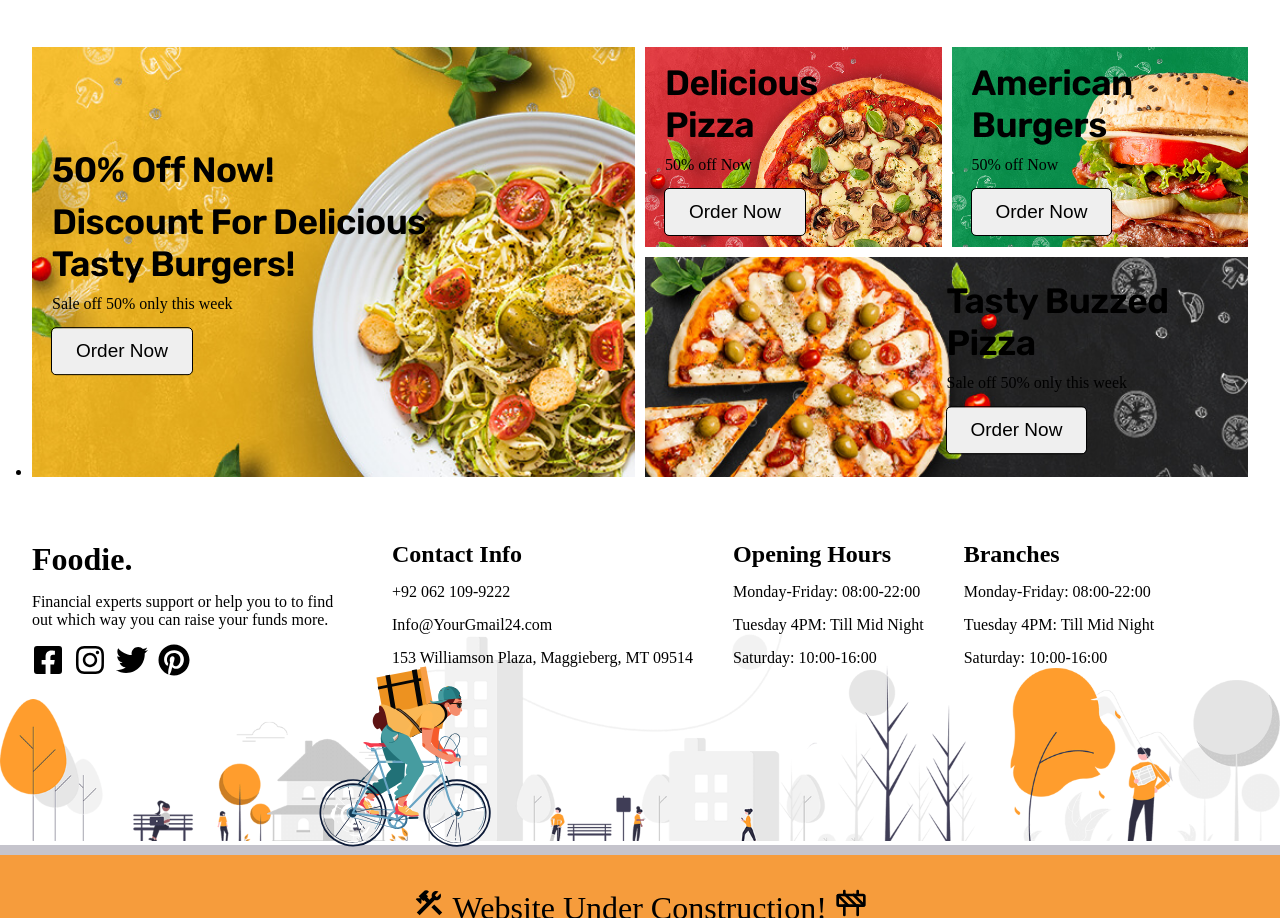
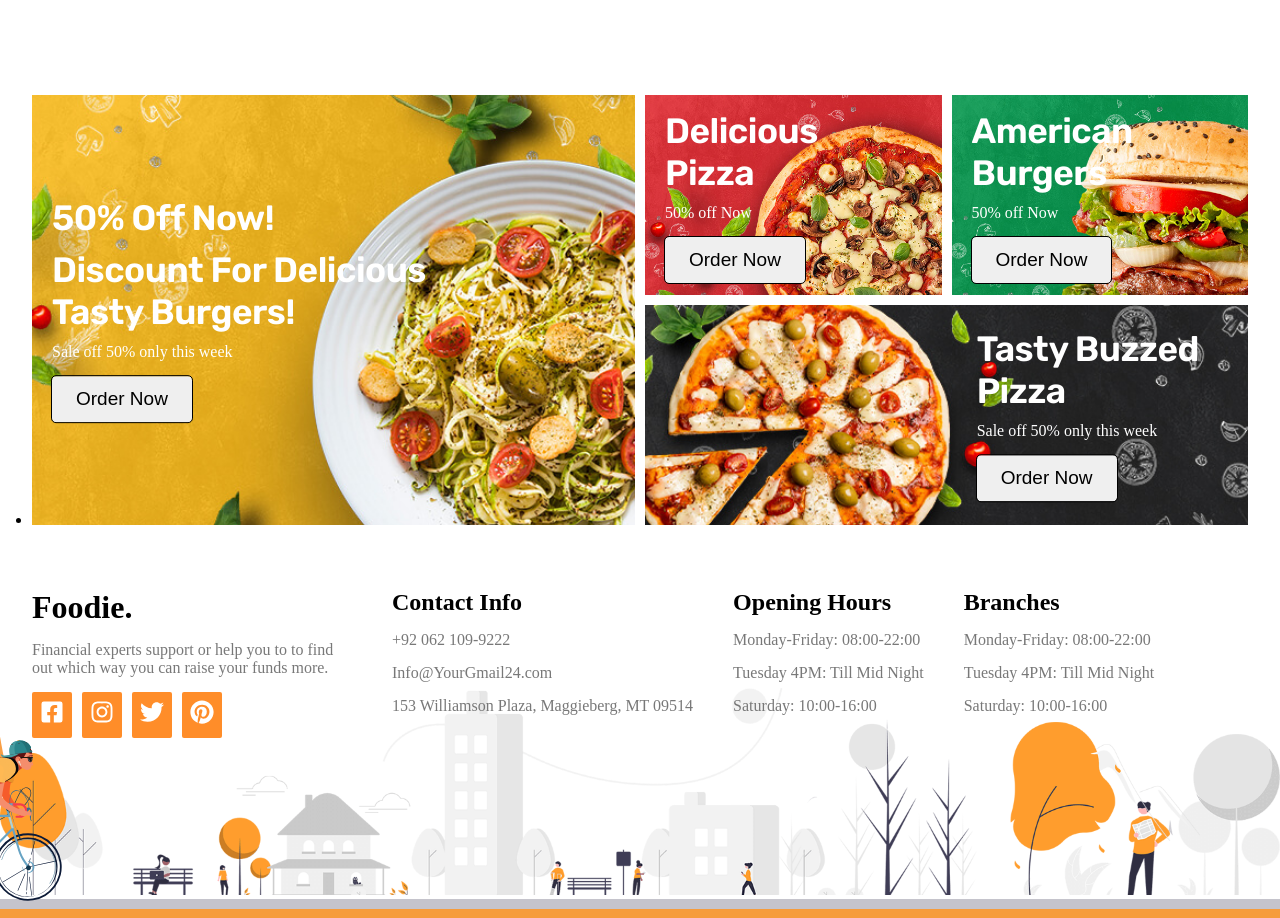
Before and after one commit to AbdullahAssi/Foodie, a React (Vite) app: page / in a window 1280 px wide. Shown: the part 1882-2800 px from the top of the page. Built offline with nearby package versions, Linux system fonts and the light colour scheme; no server answers.

Commit message:
Some improvements

```diff
--- a/src/components/Deals.jsx
+++ b/src/components/Deals.jsx
@@ -11,7 +11,7 @@ function Deals() {
                 <div className="banner-card">
 
                     <img src={banner1} width="550" height="450" loading="lazy"
-                        alt="Discount For Delicious Tasty Burgers!" className="banner-img" />
+                        alt="Discount For Delicious Tasty Burgers!" className="deal-img" />
                     <div className="banner-item-content">
                         <p className="banner-subtitle">50% Off Now!</p>
                         <h3 className="banner-title">Discount For Delicious Tasty Burgers!</h3>
@@ -26,7 +26,7 @@ function Deals() {
                 <div className="banner-card">
 
                     <img src={banner2} width="550" height="465" loading="lazy" alt="Delicious Pizza"
-                    className="banner-img" />
+                    className="deal-img" />
 
                         <div className="banner-item-content">
                         <h3 className="banner-title">Delicious Pizza</h3>
@@ -40,7 +40,7 @@ function Deals() {
                 <div className="banner-card">
 
                     <img src={banner3} width="550" height="465" loading="lazy" alt="American Burgers"
-                    className="banner-img" />
+                    className="deal-img" />
 
                     <div className="banner-item-content">
                         <h3 className="banner-title">American Burgers</h3>
@@ -55,7 +55,7 @@ function Deals() {
                 <div className="banner-card">
 
                 <img src={banner4} width="550" height="220" loading="lazy" alt="Tasty Buzzed Pizza"
-                    className="banner-img" />
+                    className="deal-img" />
 
                 <div className="banner-item-content">
                     <h3 className="banner-title">Tasty Buzzed Pizza</h3>
--- a/src/components/Features.jsx
+++ b/src/components/Features.jsx
@@ -6,12 +6,11 @@ function Features() {
 
 
     return (
-        <div>
             <div className='feature-container'>
-            <div className='container-img'>
-                <img src={about_banner} className='banner-img' />
-                <img src={shapered} className='sale-icon' />
-            </div>
+                <div className='container-img'>
+                    <img src={about_banner} className='banner-img' />
+                    <img src={shapered} className='sale-icon' />
+                </div>
 
                 <div className='feature-info'>
                     <h1 className='feature-heading'>Caferio, Burgers, and Best Pizzas <span id='span'>in Town!</span></h1>
@@ -25,7 +24,6 @@ function Features() {
                     <button className='button feature-button'>Order Now</button>
                 </div>
             </div>
-        </div>
     )
 }
 
--- a/src/components/Footer.jsx
+++ b/src/components/Footer.jsx
@@ -14,10 +14,10 @@ function Footer() {
                     <h2  className="logo">Foodie.</h2>
                     <p>Financial experts support or help you to to find out which way you can raise your funds more.</p>
                     <div className='icons'>
-                        <h1><FaFacebookSquare /></h1>
-                        <h1><FaInstagram /></h1>
-                        <h1><FaTwitter /></h1>
-                        <h1><FaPinterest /></h1>
+                        <h2><FaFacebookSquare /></h2>
+                        <h2><FaInstagram /></h2>
+                        <h2><FaTwitter /></h2>
+                        <h2><FaPinterest /></h2>
                     </div>
                 </div>
 
--- a/src/components/Styles/Deals.css
+++ b/src/components/Styles/Deals.css
@@ -22,7 +22,7 @@
     overflow: hidden;
 }
 
-.banner-card .banner-img {
+.banner-card .deal-img {
     background-color:  hsl(0, 0%, 87%);
     width: 100%;
     height: 100%;
@@ -31,18 +31,20 @@
     transition: 0.5s ease;
 }
 
-.banner-card:is(:hover, :focus-within) .banner-img { transform: scale(1.05); }
+.banner-card:is(:hover, :focus-within) .deal-img { transform: scale(1.05); }
 
 .banner-item-content {
     position: absolute;
     top: 50%;
     transform: translateY(-50%);
     left: 20px;
-    right: 20px;
     max-height: calc(100% - 30px);
+    color: #fff;
 }
 
-.banner-md .banner-item-content { left: 50%; }
+.banner-md .banner-item-content {
+    left: 35%;
+}
 
 .banner-subtitle,
 .banner-title {
@@ -86,4 +88,7 @@
         grid-row: 2 / 3;
         height: 220px;
     }
+    .banner-md .banner-item-content {
+        left: 55%;
+    }
 }
--- a/src/components/Styles/Features.css
+++ b/src/components/Styles/Features.css
@@ -3,7 +3,6 @@
     display: flex;
     align-items: center;
     justify-content: center;
-    max-width: 1280px;
     gap: 50px;
     padding: 4rem;
     overflow: hidden;
--- a/src/components/Styles/Footer.css
+++ b/src/components/Styles/Footer.css
@@ -4,11 +4,9 @@
     max-width: 1280px;
     gap: 20px 40px;
     padding: 2rem;
+    color: rgb(120, 120, 120);
 }
-/* .footer-imgs{
-    position: absolute;
-    bottom: 0;
-} */
+
 
 .footer-list{
     max-width: 320px;
@@ -17,10 +15,25 @@
     flex-direction: column;
     gap: 15px;
 }
+.footer-list>h2{
+    color: black;
+}
 .icons{
     display: flex;
     gap: 10px;
+    color: #ffffff;
 }
+.icons>h2{
+    background-color: #ff8d29;
+    border-radius: 2px;
+    z-index: -1;
+    padding: .5rem;
+}
+.icons > h2:hover {
+    cursor: pointer;
+    background-color: black;
+}
+
 
 .footer-imgs{
     position: relative;
@@ -29,7 +42,6 @@
     width: 100%;
     margin-top: -13rem;
     z-index: -1;
-    position: relative;
 }
 .footer-line{
     width: 100%;
@@ -40,17 +52,25 @@
     position: absolute;
     top: 0;
     margin-top: -4rem;
-    overflow: hidden;
     animation: running-cycle 20s linear infinite;
 }
 
 @keyframes running-cycle {
     0% { left: -160px; }
-    100% { left: 100%; }
+    100% { left : 100%; }
 }
 
 @media (max-width: 885px) {
     .img-1{
-        margin-top: 2rem;
+        margin-top: -5rem;
+
+    }
+    .cycle{
+        display:none;
     }
 }
+@media (max-width: 460px) {
+    .footer{
+        padding: 1rem;
+    }
+}
--- a/src/components/Styles/Hero.css
+++ b/src/components/Styles/Hero.css
@@ -24,6 +24,7 @@ h6{
     align-items: center;
     justify-content: center;
     padding: 2rem;
+    margin-top : 3rem;
 }
 
 
```
